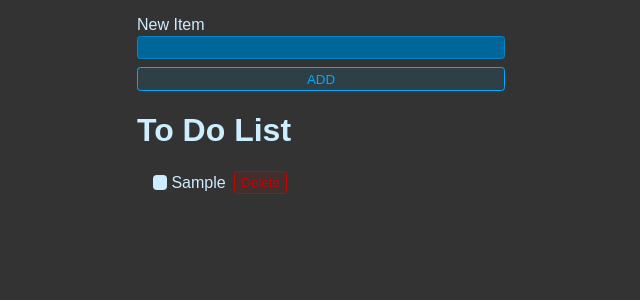
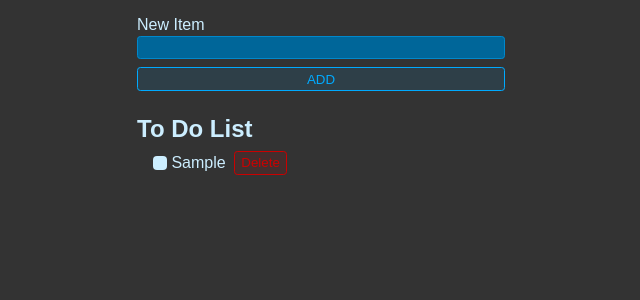
Before and after one commit to Nithikasm/ToDoList-React, a React (Vite) app: page / in a window 1280 px wide. Both pictures are taken after typing "Sample" into the empty fields and a click on the button "ADD". Shown: the top 300 px of the page, without its empty margins (319-959 px from the left). Built offline with nearby package versions, Linux system fonts and the light colour scheme.

Commit message:
TodoList Compelted

```diff
--- a/src/App.jsx
+++ b/src/App.jsx
@@ -1,18 +1,19 @@
-import { useState } from "react"
+import { useEffect,useState } from "react"
 import "./style.css"
 import { NewTodoForm } from "./NewTodoForm"
+import { TodoList } from "./TodoList"
+
 export default function App(){
-  const [todos,setTodos] = useState([])
+  const [todos,setTodos] = useState(() =>{
+    const localValue=localStorage.getItem("ITEMS")
+    if(localValue== null) return []
 
-  function addTodo(title){
-    setTodos(currentTodos => {
-      return [
-        ...currentTodos,
-      {id: crypto.randomUUID(),title,completed:false},
-      ]
+    return JSON.parse(localValue)
   })
-  }
 
+  useEffect(() =>{
+    localStorage.setItem("ITEMS",JSON.stringify(todos))
+  },[todos])
   function toggleTodo(id,completed){
         setTodos(currentTodos =>{
           return currentTodos.map( todo =>{
@@ -24,31 +25,23 @@ export default function App(){
       }
 
   function deleteTodo(id){
-    setTodos(currentTodo => {
-      return currentTodo.filter(todo => todo.id!== id)
+    setTodos(currentTodos => {
+      return currentTodos.filter(todo => todo.id!== id)
     })
   }
-  console.log(todos)
+  function addTodo(title){
+    setTodos(currentTodos => {
+      return [
+        ...currentTodos,
+      {id: crypto.randomUUID(),title,completed:false},
+      ]
+    })
+  }
    return (
    <>
    <NewTodoForm something={addTodo} />
-    <h1 className="Header">To Do List</h1>
-    <ul className="list">
-      {todos.length===0 && "No Todos"}
-      {todos.map(todo =>{
-        return (
-        <li key={todo.id}>
-        <label>
-          <input type="checkbox" checked={todo.completed}
-          onChange={e => toggleTodo(todo.id,e.target.checked)}/>
-          {todo.title}
-        </label>
-        <button onClick={() => deleteTodo(todo.id)} className="btn btn-danger">Delete</button>
-      </li>
-      )
-      })}
-
-    </ul>
+    <h1 className="header">To Do List</h1>
+    <TodoList todos={todos} toggleTodo={toggleTodo} deleteTodo={deleteTodo}/>
   </>
    )
 }
--- /dev/null
+++ b/src/TodoItem.jsx
@@ -0,0 +1,17 @@
+export function TodoItem({completed, id, title ,toggleTodo,deleteTodo}){
+    return (
+        <li >
+        <label>
+          <input
+          type="checkbox"
+           checked={completed}
+           onChange={e => toggleTodo(id,e.target.checked)}
+        />
+        {title}
+        </label>
+        <button
+         onClick={() => deleteTodo(id)}
+         className="btn btn-danger">Delete</button>
+      </li>
+    )
+}
--- /dev/null
+++ b/src/TodoList.jsx
@@ -0,0 +1,20 @@
+import { TodoItem } from "./TodoItem"
+
+export function TodoList({todos , toggleTodo ,deleteTodo}){
+
+    return (
+         <ul className="list">
+      {todos.length===0 && "No Todos"}
+      {todos.map(todo =>{
+        return (
+        <TodoItem
+            {...todo}
+            key={todo.id}
+            toggleTodo={toggleTodo}
+            deleteTodo={deleteTodo}/>
+      )
+      })}
+
+    </ul>
+    )
+}
```
Also changed, not shown: src/NewTodoForm.jsx (+5 -2 lines). Lines whose indentation alone changed are shown as unchanged.
